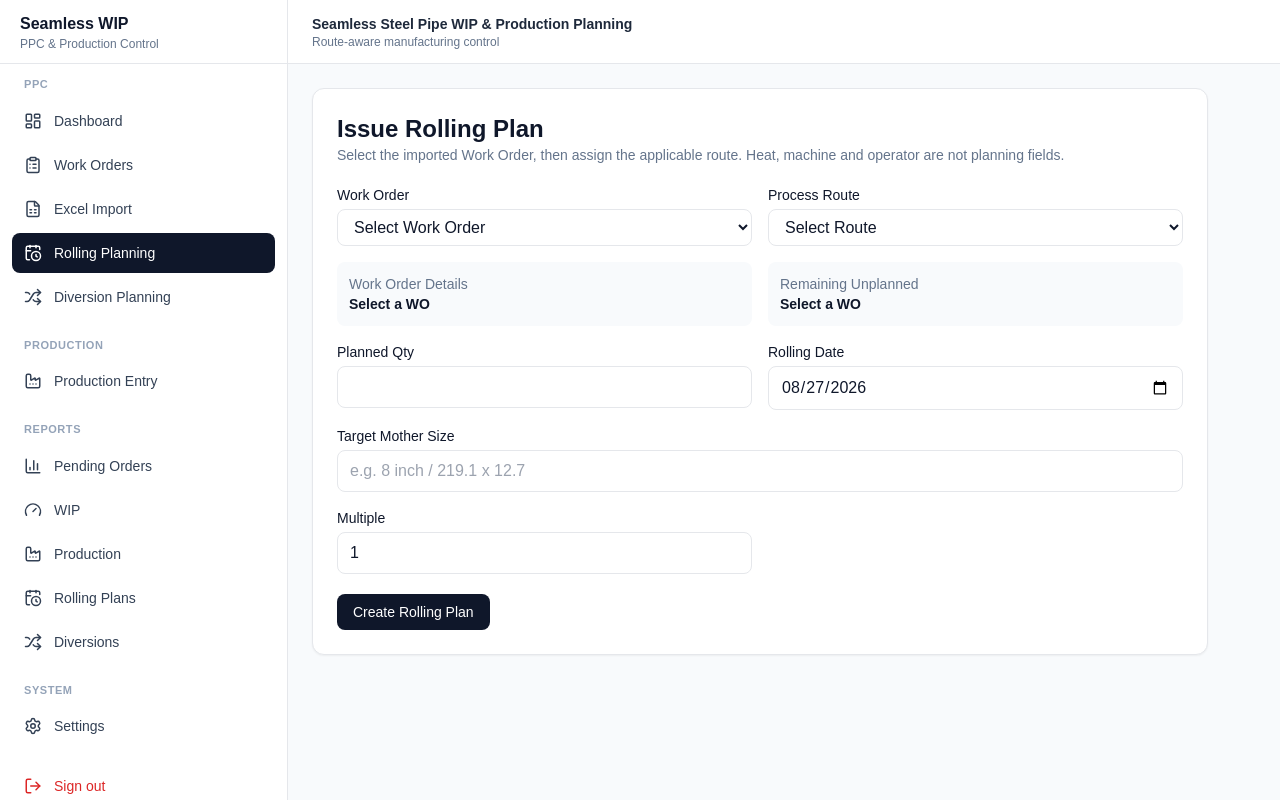
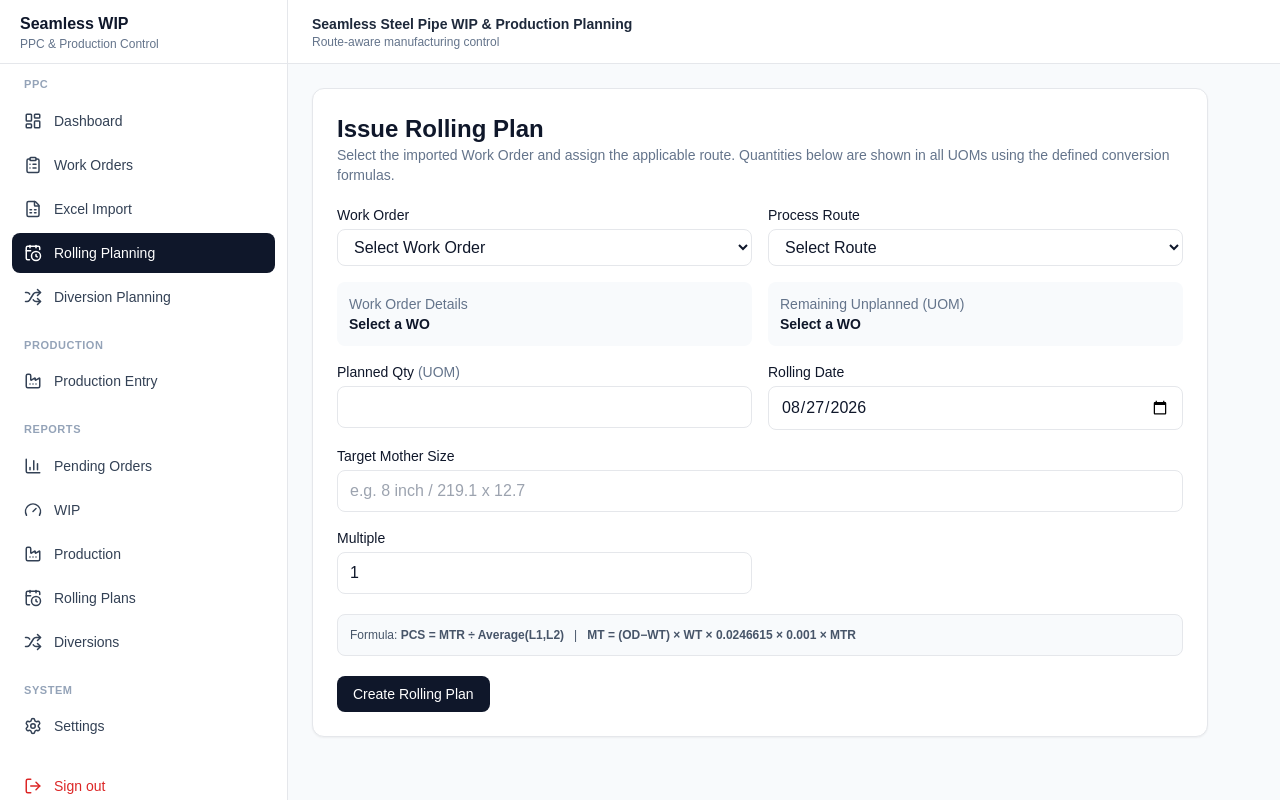
Before and after one commit to vishustp/WIP_Tracking, a Next.js app: page /rolling-plans in a window 1280 px wide. Built offline with nearby package versions, Linux system fonts and the light colour scheme; no server answers; the database is empty.

Commit message:
Update rolling plan UI with calculated PCS/MTR/MT quantities

```diff
--- a/components/rolling-plans/RollingPlanForm.tsx
+++ b/components/rolling-plans/RollingPlanForm.tsx
@@ -7,8 +7,9 @@ import { Input } from '@/components/ui/input';
 import { Select } from '@/components/ui/select';
 import { toast } from 'sonner';
 
-type WO = { id:string; work_order_no:string; customer_name:string|null; grade:string|null; size_od:number|null; size_wt:number|null; ordered_qty:number; uom:'Pcs'|'Mtrs' };
-type Route = { id:string; route_code:string; route_name:string; material_category:string };
+type WO={id:string;work_order_no:string;customer_name:string|null;grade:string|null;size_od:number|null;size_wt:number|null;l1:number|null;l2:number|null;ordered_qty:number;uom:'Pcs'|'Mtrs';balance_qty_pcs:number;balance_qty_mtr:number;balance_qty_mt:number};
+type Route={id:string;route_code:string;route_name:string;material_category:string};
+const fmt=(n:number|null|undefined)=>n==null?'—':n.toLocaleString(undefined,{maximumFractionDigits:3});
 
 export default function RollingPlanForm(){
  const [wos,setWos]=useState<WO[]>([]),[routes,setRoutes]=useState<Route[]>([]);
@@ -16,24 +17,32 @@ export default function RollingPlanForm(){
  const [date,setDate]=useState(new Date().toISOString().slice(0,10)),[mother,setMother]=useState(''),[multiple,setMultiple]=useState('1');
  const [available,setAvailable]=useState<number|null>(null),[loading,setLoading]=useState(false);
  useEffect(()=>{const s=createClient();Promise.all([
-   s.from('work_orders').select('id,work_order_no,customer_name,grade,size_od,size_wt,ordered_qty,uom').order('work_order_no'),
+   s.from('work_orders').select('id,work_order_no,customer_name,grade,size_od,size_wt,l1,l2,ordered_qty,uom,balance_qty_pcs,balance_qty_mtr,balance_qty_mt').order('work_order_no'),
    s.from('process_routes').select('id,route_code,route_name,material_category').eq('active',true).order('route_code')
  ]).then(([a,b])=>{if(a.error)toast.error(a.error.message);else setWos((a.data??[]) as WO[]);if(b.error)toast.error(b.error.message);else setRoutes((b.data??[]) as Route[]);});},[]);
  const selected=useMemo(()=>wos.find(x=>x.id===wo),[wos,wo]);
+ const derived=useMemo(()=>{if(!selected)return null;const avg=(Number(selected.l1||0)+Number(selected.l2||0))/2;const pcs=avg>0?(Number(selected.balance_qty_mtr||0)/avg):0;const mt=(Number(selected.size_od||0)-Number(selected.size_wt||0))*Number(selected.size_wt||0)*0.0246615*0.001*Number(selected.balance_qty_mtr||0);return {avg,pcs,mt};},[selected]);
  const lookup=async(id:string)=>{setWo(id);if(!id){setAvailable(null);return;}const {data,error}=await createClient().rpc('get_unplanned_qty',{p_work_order_id:id});if(error)toast.error(error.message);else setAvailable(Number(data??0));};
- const submit=async(e:React.FormEvent)=>{e.preventDefault();if(!wo||!route)return toast.error('Select Work Order and route');const n=Number(qty);if(!Number.isFinite(n)||n<=0)return toast.error('Enter a valid planned quantity');if(available!==null&&n>available)return toast.error(`Planned quantity exceeds available ${available}`);setLoading(true);const {data,error}=await createClient().rpc('create_rolling_plan',{p_work_order_id:wo,p_planned_qty:n,p_rolling_date:date,p_route_id:route,p_target_mother_size:mother.trim()||null,p_multiple:Number(multiple)});setLoading(false);if(error)toast.error(error.message);else{toast.success(`Rolling plan ${data} created`);setQty('');setMother('');setMultiple('1');await lookup(wo);}};
+ const submit=async(e:React.FormEvent)=>{e.preventDefault();if(!wo||!route)return toast.error('Select Work Order and route');const n=Number(qty);if(!Number.isFinite(n)||n<=0)return toast.error(`Enter a valid planned quantity in ${selected?.uom??'UOM'}`);if(available!==null&&n>available)return toast.error(`Planned quantity exceeds available ${fmt(available)} ${selected?.uom??''}`);setLoading(true);const {data,error}=await createClient().rpc('create_rolling_plan',{p_work_order_id:wo,p_planned_qty:n,p_rolling_date:date,p_route_id:route,p_target_mother_size:mother.trim()||null,p_multiple:Number(multiple)});setLoading(false);if(error)toast.error(error.message);else{toast.success(`Rolling plan ${data} created`);setQty('');setMother('');setMultiple('1');await lookup(wo);}};
  return <form onSubmit={submit} className="space-y-5 rounded-xl border bg-white p-6 shadow-sm">
-  <div><h1 className="text-2xl font-bold">Issue Rolling Plan</h1><p className="text-sm text-slate-500">Select the imported Work Order, then assign the applicable route. Heat, machine and operator are not planning fields.</p></div>
+  <div><h1 className="text-2xl font-bold">Issue Rolling Plan</h1><p className="text-sm text-slate-500">Select the imported Work Order and assign the applicable route. Quantities below are shown in all UOMs using the defined conversion formulas.</p></div>
   <div className="grid gap-4 md:grid-cols-2">
    <div><label className="mb-1 block text-sm font-medium">Work Order</label><Select value={wo} onChange={e=>void lookup(e.target.value)} required><option value="">Select Work Order</option>{wos.map(x=><option key={x.id} value={x.id}>{x.work_order_no} · {x.customer_name||'No customer'} · {x.grade||'No grade'}</option>)}</Select></div>
    <div><label className="mb-1 block text-sm font-medium">Process Route</label><Select value={route} onChange={e=>setRoute(e.target.value)} required><option value="">Select Route</option>{routes.map(r=><option key={r.id} value={r.id}>{r.route_code} — {r.route_name}</option>)}</Select></div>
-   <div className="rounded-lg bg-slate-50 p-3 text-sm"><div className="text-slate-500">Work Order Details</div><div className="font-semibold">{selected?`${selected.size_od??'—'} OD × ${selected.size_wt??'—'} WT · ${selected.uom}`:'Select a WO'}</div></div>
-   <div className="rounded-lg bg-slate-50 p-3 text-sm"><div className="text-slate-500">Remaining Unplanned</div><div className="font-semibold">{available===null?'Select a WO':available}</div></div>
-   <div><label className="mb-1 block text-sm font-medium">Planned Qty</label><Input type="number" min="0.001" step="0.001" value={qty} onChange={e=>setQty(e.target.value)} required/></div>
+   <div className="rounded-lg bg-slate-50 p-3 text-sm"><div className="text-slate-500">Work Order Details</div><div className="font-semibold">{selected?`${selected.size_od??'—'} OD × ${selected.size_wt??'—'} WT · L1 ${fmt(selected.l1)} · L2 ${fmt(selected.l2)}`:'Select a WO'}</div></div>
+   <div className="rounded-lg bg-slate-50 p-3 text-sm"><div className="text-slate-500">Remaining Unplanned ({selected?.uom??'UOM'})</div><div className="font-semibold">{available===null?'Select a WO':fmt(available)}</div></div>
+   {selected && derived && <div className="md:col-span-2 grid gap-3 md:grid-cols-4">
+    <div className="rounded-lg border p-3"><div className="text-xs text-slate-500">Average L1/L2</div><div className="font-semibold">{fmt(derived.avg)} m</div></div>
+    <div className="rounded-lg border p-3"><div className="text-xs text-slate-500">Balance MTR</div><div className="font-semibold">{fmt(selected.balance_qty_mtr)} Mtr</div></div>
+    <div className="rounded-lg border p-3"><div className="text-xs text-slate-500">Calculated PCS</div><div className="font-semibold">{fmt(derived.pcs)} Pcs</div></div>
+    <div className="rounded-lg border p-3"><div className="text-xs text-slate-500">Calculated MT</div><div className="font-semibold">{fmt(derived.mt)} MT</div></div>
+   </div>}
+   <div><label className="mb-1 block text-sm font-medium">Planned Qty <span className="text-slate-500">({selected?.uom??'UOM'})</span></label><Input type="number" min="0.001" step="0.001" value={qty} onChange={e=>setQty(e.target.value)} required/></div>
    <div><label className="mb-1 block text-sm font-medium">Rolling Date</label><Input type="date" value={date} onChange={e=>setDate(e.target.value)} required/></div>
    <div className="md:col-span-2"><label className="mb-1 block text-sm font-medium">Target Mother Size</label><Input placeholder="e.g. 8 inch / 219.1 x 12.7" value={mother} onChange={e=>setMother(e.target.value)}/></div>
    <div><label className="mb-1 block text-sm font-medium">Multiple</label><Input type="number" min="0.001" step="0.001" value={multiple} onChange={e=>setMultiple(e.target.value)} required/></div>
   </div>
+  <div className="rounded-lg border bg-slate-50 p-3 text-xs text-slate-600">Formula: <b>PCS = MTR ÷ Average(L1,L2)</b> &nbsp; | &nbsp; <b>MT = (OD−WT) × WT × 0.0246615 × 0.001 × MTR</b></div>
   <Button disabled={loading}>{loading?'Creating...':'Create Rolling Plan'}</Button>
  </form>;
 }
```
